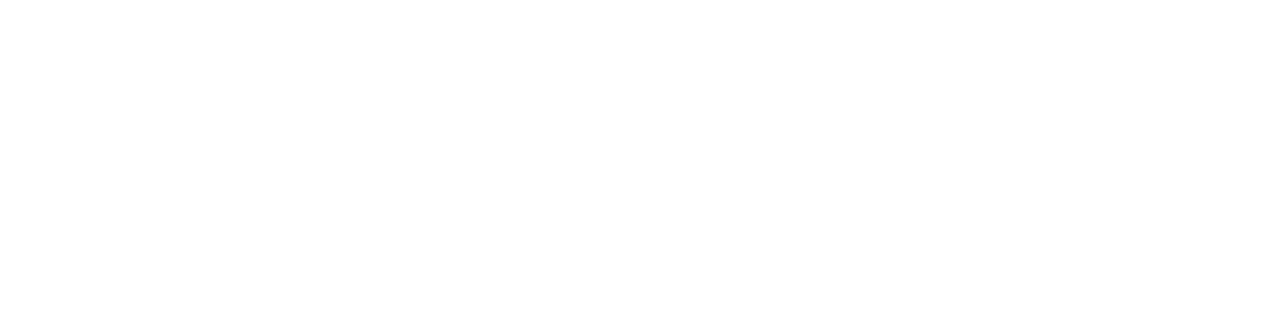
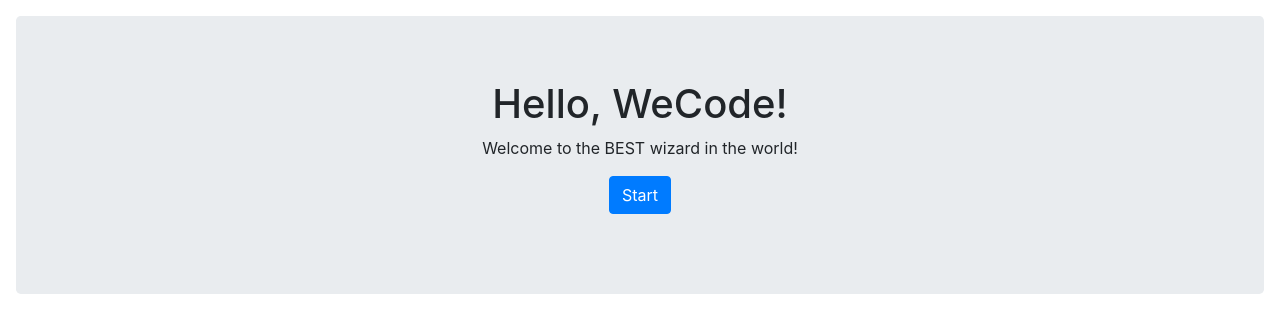
Before and after one commit to ziv247/teamEx, a React (Create React App) app in the folder team-ex/: page / in a window 1280 px wide. Shown: the top 332 px of the page. Built offline with nearby package versions, Linux system fonts and the light colour scheme.

Commit message:
starting build

```diff
--- a/team-ex/package.json
+++ b/team-ex/package.json
@@ -33,5 +33,8 @@
       "last 1 firefox version",
       "last 1 safari version"
     ]
+  },
+  "devDependencies": {
+    "prettier": "^1.19.1"
   }
 }
--- a/team-ex/src/App.js
+++ b/team-ex/src/App.js
@@ -1,26 +1,40 @@
-import React, { Component } from 'react';
-
+import React, { Component,useState } from 'react';
+import 'bootstrap/dist/css/bootstrap.min.css';
 import './App.css';
+import Wizard from './components/wizard';
+import {
+    BrowserRouter as Router,
+    Switch,
+    Route,
+    Redirect,
+    Link,
+    Prompt
+  } from "react-router-dom";
+import AuthExample from './components/ex';
 
 export default class App extends Component {
 
     constructor(props){
         super(props);
         this.state = {
-            name:"",
-            email:"",
-            birthday:"",
-            city:"",
-            street:"",
-            number:0,
-            image:"",
-            hobbies:""
+            phase1complate:false
         }
     }
 
     render () {
         return (
         <div className = "App">
+            <Router>
+
+
+      <Switch>
+        <Route path="/" exact children={<Wizard/>} />
+        <Route path="/phase1" children={<h3>phase1</h3>} />
+        <Route path="/phase2" children={<h3>phase2</h3>} />
+        <Route path="/phase3" children={<h3>phase3</h3>} />
+        <Route path="/summary" children={<h3>summary</h3>} />
+      </Switch>
+    </Router>
 
         </div>
         )
--- /dev/null
+++ b/team-ex/src/components/wizard.jsx
@@ -0,0 +1,29 @@
+import React, { Component,useState } from 'react';
+import {Jumbotron,Button} from 'react-bootstrap';
+import {Link} from 'react-router-dom';
+
+export default class Wizard extends Component{
+
+    constructor(props){
+        super(props);
+        this.state = {
+            isBlock:true
+        }
+    }
+
+    render(){
+        return(
+            <Jumbotron className="m-3">
+                <h1>Hello, WeCode!</h1>
+                <p>
+                     Welcome to the BEST wizard in the world!
+                </p>
+                 <p>
+                 <Link to={`/phase1`} >
+                    <Button variant="primary">Start</Button>
+                </Link>
+                </p>
+                </Jumbotron>
+        )
+    }
+}
```
Also changed, not shown: 1 other file (tests, documents, lock files or other folders).
